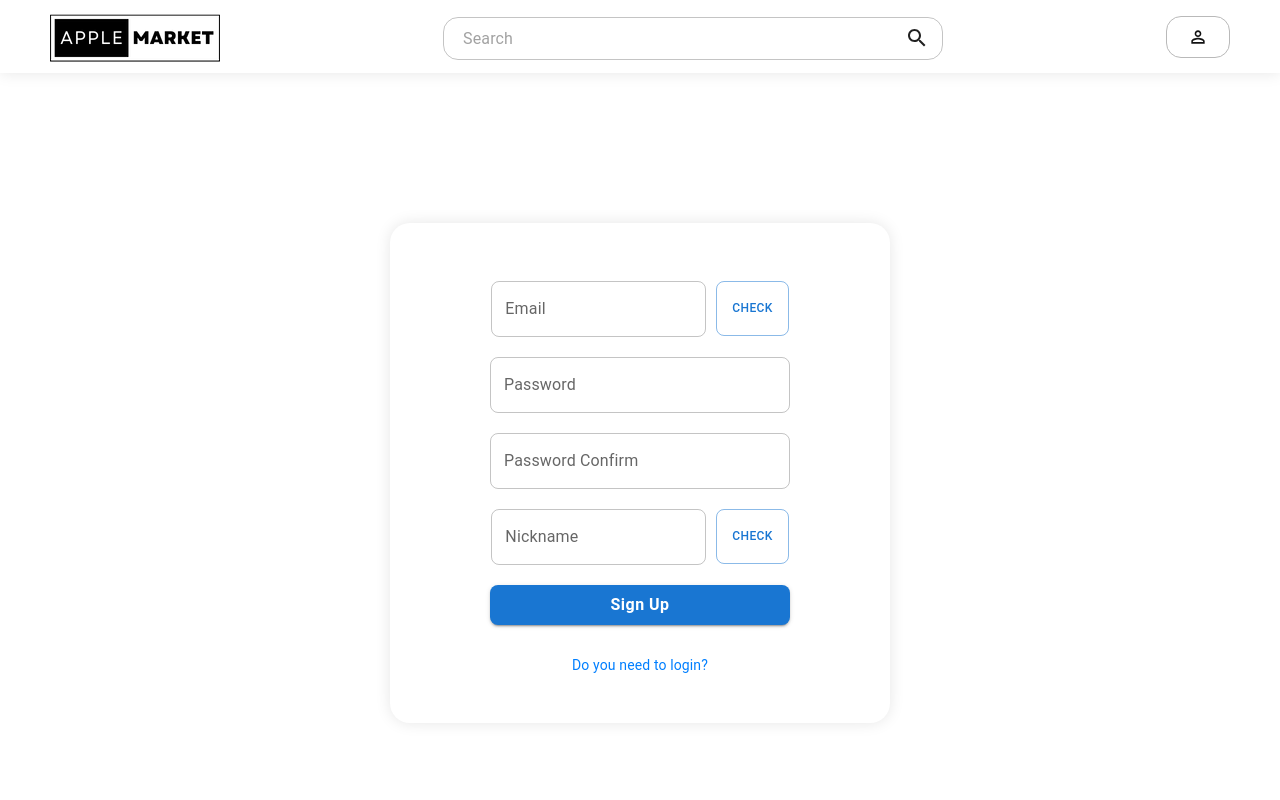
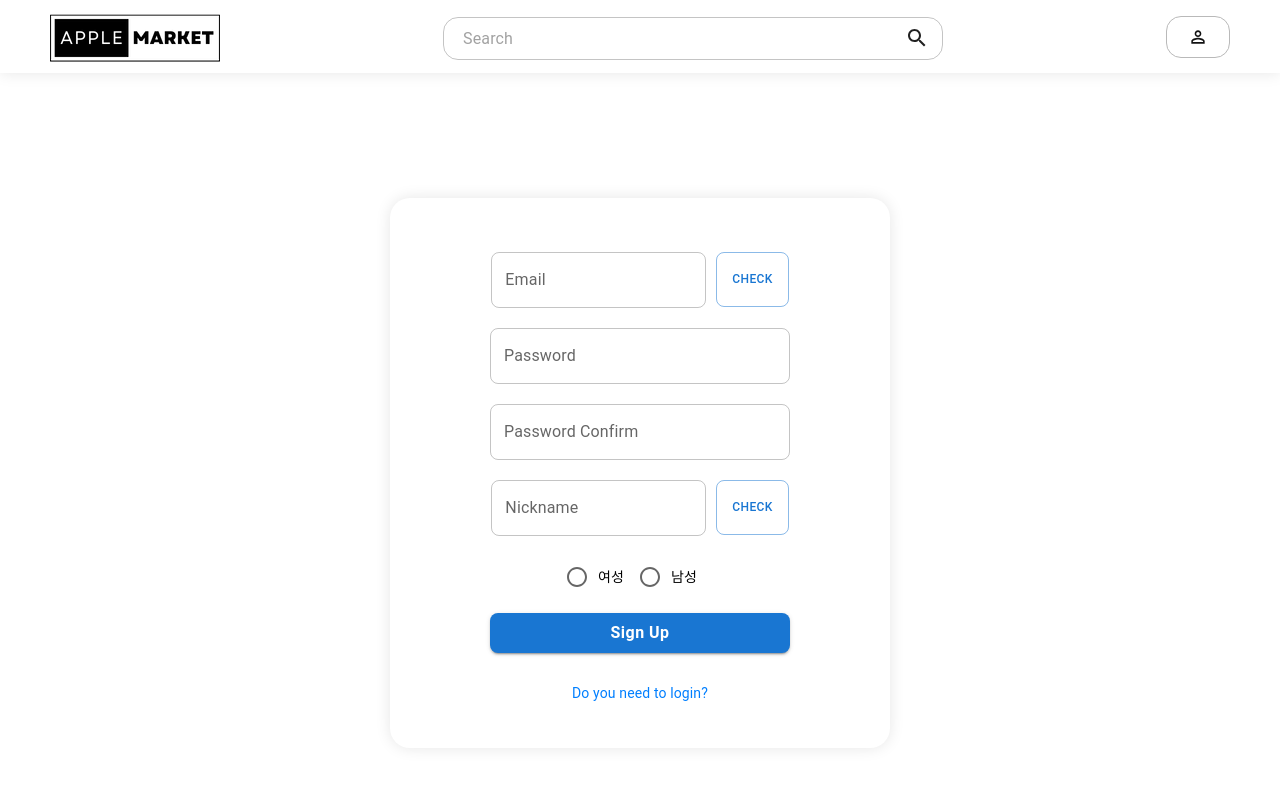
Before and after one commit to killing-healing/Apple_Market, a Next.js app: page /signUp in a window 1280 px wide. Shown: the top 800 px of the page. Built offline with nearby package versions, Linux system fonts and the light colour scheme.

Commit message:
✨ feat : Add a gender radio button to sign up

```diff
--- a/app/signUp/page.tsx
+++ b/app/signUp/page.tsx
@@ -1,6 +1,6 @@
 "use client"
 
-import { Button, Grid, TextField, Typography, styled } from "@mui/material"
+import { Button, FormControl, FormControlLabel, Grid, Radio, RadioGroup, TextField, Typography, styled } from "@mui/material"
 import { badgeBorderRadius, blue400, fontSizeSub2, fontSizeSub3, shadow } from "../styles/theme"
 import Link from "next/link"
 
@@ -17,7 +17,7 @@ const SignUpFormContainer = styled('div')({
   justifyContent: 'center',
   alignItems: 'center',
   width: '400px',
-  height: '400px',
+  height: '450px',
   padding: '50px 50px',
   margin: '50px 0px',
   borderRadius: `${badgeBorderRadius}`,
@@ -110,6 +110,12 @@ const signUp = () => {
             <CheckButton variant="outlined">Check</CheckButton>
           </Grid>
         </GridContainer>
+        <FormControl style={{ marginBottom: '15px' }}>
+          <RadioGroup row aria-label="gender" name="genderChoice">
+            <FormControlLabel value="female" control={<Radio />} label={<Typography variant="body2">여성</Typography>} />
+            <FormControlLabel value="male" control={<Radio />} label={<Typography variant="body2">남성</Typography>} />
+          </RadioGroup>
+        </FormControl>
         <Grid item>
           <SignUpButton variant="contained" color="primary">
             Sign Up
```
